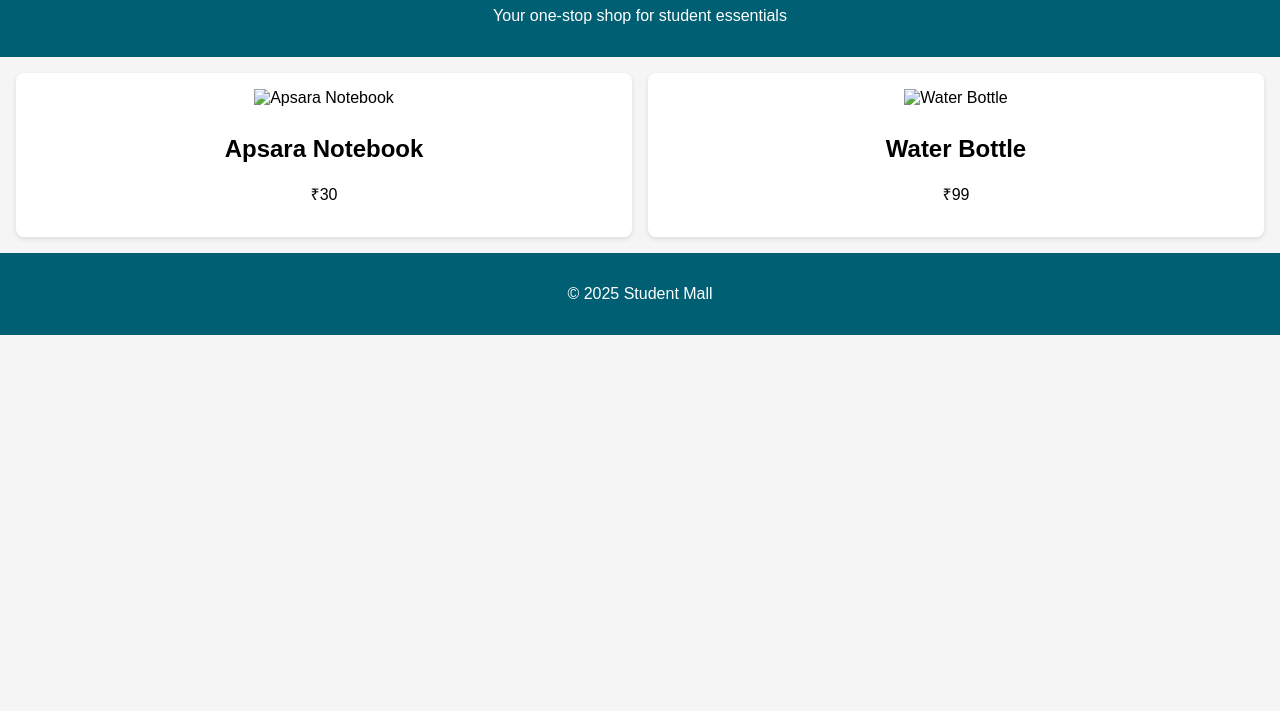
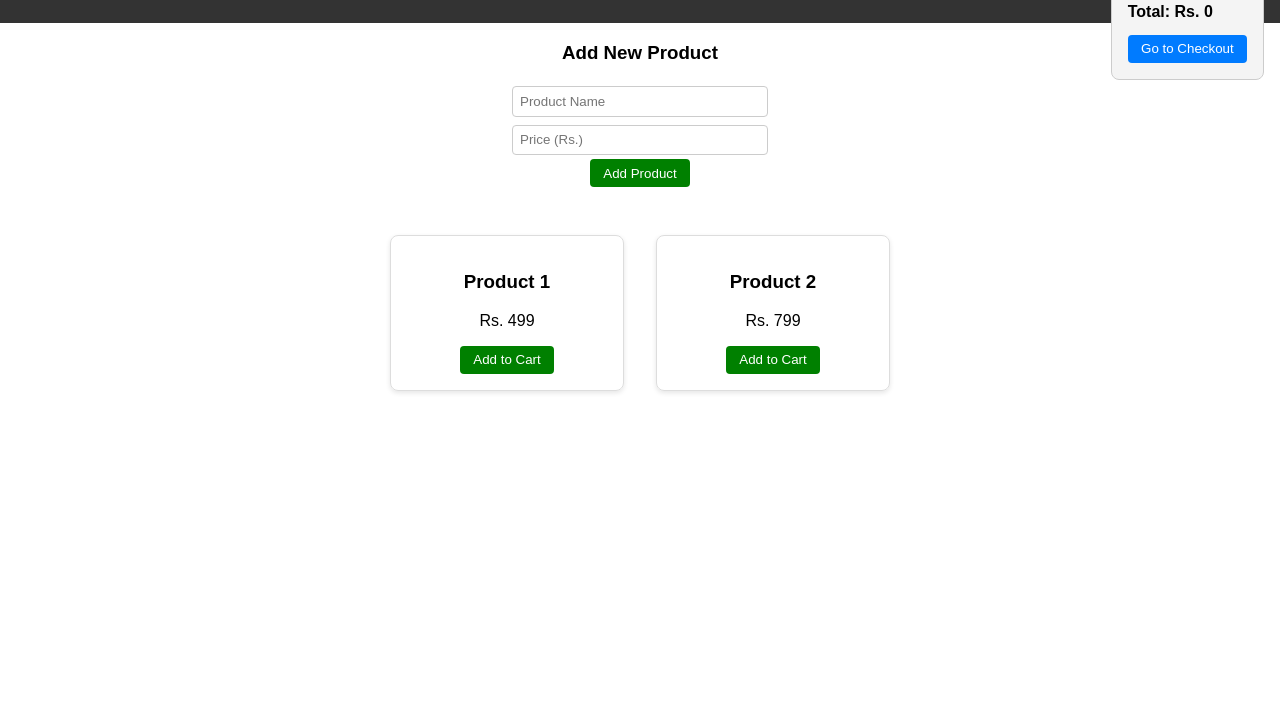
Before and after one commit to NadimZakhara/STUDENT-MALL, a plain HTML site: page index.html in a window 1280 px wide. Shown: the part 89-800 px from the top of the page. Drawn offline with Linux system fonts and the light colour scheme.

Commit message:
Add files via upload

```diff
--- a/index.html
+++ b/index.html
@@ -1,33 +1,122 @@
-
 <!DOCTYPE html>
 <html lang="en">
 <head>
-    <meta charset="UTF-8">
-    <meta name="viewport" content="width=device-width, initial-scale=1.0">
-    <title>Student Mall</title>
-    <link rel="stylesheet" href="style.css">
+  <meta charset="UTF-8" />
+  <meta name="viewport" content="width=device-width, initial-scale=1.0" />
+  <title>Nadim's Shop</title>
+  <style>
+    body { font-family: Arial, sans-serif; margin: 0; padding: 0; }
+    header { background-color: #333; color: #fff; padding: 1em; text-align: center; }
+    .products { display: flex; flex-wrap: wrap; justify-content: center; padding: 1em; }
+    .product { border: 1px solid #ddd; border-radius: 8px; padding: 1em; margin: 1em; width: 200px; text-align: center; box-shadow: 0 2px 5px rgba(0,0,0,0.1); }
+    button { padding: 0.5em 1em; background-color: green; color: #fff; border: none; border-radius: 4px; cursor: pointer; }
+    #cart { position: fixed; top: 1em; right: 1em; background: #f4f4f4; padding: 1em; border: 1px solid #ccc; border-radius: 8px; max-width: 90%; }
+    #checkout { margin-top: 1em; background-color: #007bff; color: white; border: none; padding: 0.5em 1em; border-radius: 4px; cursor: pointer; }
+    #addForm { text-align: center; margin: 1em auto; max-width: 300px; }
+    #addForm input { padding: 0.5em; margin: 0.3em; width: 80%; border: 1px solid #ccc; border-radius: 4px; }
+
+    @media (max-width: 768px) {
+      .products { flex-direction: column; align-items: center; }
+      .product { width: 90%; }
+      #cart { position: static; margin: 1em auto; width: 90%; }
+    }
+  </style>
 </head>
 <body>
-    <header>
-        <h1>Student Mall</h1>
-        <p>Your one-stop shop for student essentials</p>
-    </header>
-    <main>
-        <section class="products">
-            <div class="product-card">
-                <img src="images/notebook.jpg" alt="Apsara Notebook">
-                <h2>Apsara Notebook</h2>
-                <p>₹30</p>
-            </div>
-            <div class="product-card">
-                <img src="images/bottle.jpg" alt="Water Bottle">
-                <h2>Water Bottle</h2>
-                <p>₹99</p>
-            </div>
-        </section>
-    </main>
-    <footer>
-        <p>&copy; 2025 Student Mall</p>
-    </footer>
+  <header>
+    <h1>Welcome to Nadim's Shop</h1>
+  </header>
+
+  <div id="addForm">
+    <h3>Add New Product</h3>
+    <input type="text" id="newName" placeholder="Product Name" /> <br />
+    <input type="number" id="newPrice" placeholder="Price (Rs.)" /> <br />
+    <button onclick="addNewProduct()">Add Product</button>
+  </div>
+
+  <div class="products" id="productList"></div>
+
+  <div id="cart">
+    <h3>Cart</h3>
+    <ul id="cartItems"></ul>
+    <strong>Total: Rs. <span id="total">0</span></strong>
+    <br />
+    <button id="checkout" onclick="goToCheckout()">Go to Checkout</button>
+  </div>
+
+  <script>
+    let cart = [];
+
+    function addToCart(product, price) {
+      cart.push({ product, price });
+      updateCart();
+    }
+
+    function updateCart() {
+      const cartItems = document.getElementById("cartItems");
+      const total = document.getElementById("total");
+      cartItems.innerHTML = "";
+      let sum = 0;
+      cart.forEach(item => {
+        const li = document.createElement("li");
+        li.textContent = `${item.product} - Rs. ${item.price}`;
+        cartItems.appendChild(li);
+        sum += item.price;
+      });
+      total.textContent = sum;
+    }
+
+    function goToCheckout() {
+      let summary = "Order Summary:\n";
+      cart.forEach(item => {
+        summary += `${item.product} - Rs. ${item.price}\n`;
+      });
+      summary += `Total: Rs. ${cart.reduce((sum, item) => sum + item.price, 0)}`;
+      alert(summary + "\n\n(Checkout functionality coming soon!)");
+    }
+
+    function addNewProduct() {
+      const name = document.getElementById("newName").value;
+      const price = parseInt(document.getElementById("newPrice").value);
+      if (name && price) {
+        const newProduct = { name, price };
+        const stored = JSON.parse(localStorage.getItem("products")) || [];
+        stored.push(newProduct);
+        localStorage.setItem("products", JSON.stringify(stored));
+        renderProducts();
+        document.getElementById("newName").value = "";
+        document.getElementById("newPrice").value = "";
+      } else {
+        alert("Please enter valid product name and price.");
+      }
+    }
+
+    function renderProducts() {
+      const productList = document.getElementById("productList");
+      productList.innerHTML = "";
+      const stored = JSON.parse(localStorage.getItem("products")) || [];
+      stored.forEach(p => {
+        const productDiv = document.createElement("div");
+        productDiv.className = "product";
+        productDiv.innerHTML = `
+          <h3>${p.name}</h3>
+          <p>Rs. ${p.price}</p>
+          <button onclick="addToCart('${p.name}', ${p.price})">Add to Cart</button>
+        `;
+        productList.appendChild(productDiv);
+      });
+    }
+
+    window.onload = function () {
+      if (!localStorage.getItem("products")) {
+        const initial = [
+          { name: "Product 1", price: 499 },
+          { name: "Product 2", price: 799 }
+        ];
+        localStorage.setItem("products", JSON.stringify(initial));
+      }
+      renderProducts();
+    };
+  </script>
 </body>
 </html>
```
